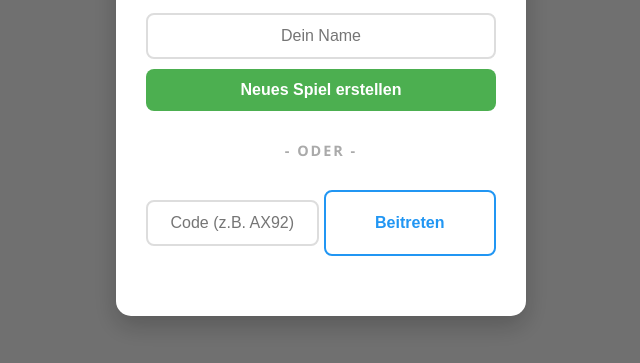
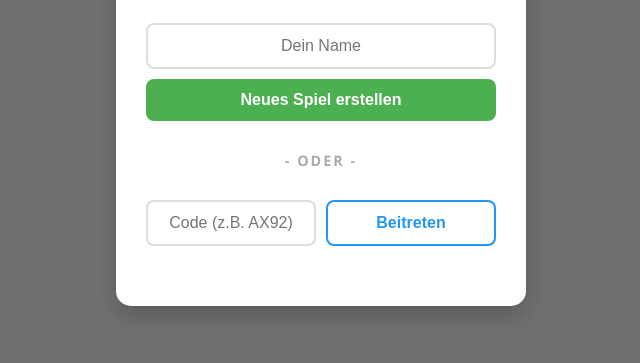
Before and after one commit to kaihar69/madn-game, a website: page public/index.html in a window 1280 px wide. Shown: the part 299-662 px from the top of the page, without its empty margins (319-959 px from the left). Drawn offline with nearby package versions, Linux system fonts and the light colour scheme; no server answers.

Commit message:
Update style.css

```diff
--- a/public/style.css
+++ b/public/style.css
@@ -146,7 +146,7 @@ button:disabled { background-color: #999 !important; opacity: 0.7; cursor: not-a
 
 #version-tag { position: fixed; bottom: 2px; right: 5px; font-size: 0.6rem; color: #999; }
 
-/* --- LANDING PAGE (HIER SIND DIE ÄNDERUNGEN) --- */
+/* --- LANDING PAGE --- */
 #landing-view {
     position: fixed; top: 0; left: 0; width: 100%; height: 100%;
     background: rgba(0,0,0,0.5); backdrop-filter: blur(5px);
@@ -157,20 +157,38 @@ button:disabled { background-color: #999 !important; opacity: 0.7; cursor: not-a
     box-shadow: 0 10px 25px rgba(0,0,0,0.2); text-align: center; width: 90%; max-width: 350px;
 }
 .landing-card h1 { margin-bottom: 10px; font-size: 1.5rem; }
-.landing-card input { width: 100%; padding: 12px; margin: 10px 0; border: 2px solid #ddd; border-radius: 8px; font-size: 1rem; text-align: center; box-sizing: border-box; }
-.big-btn { width: 100%; padding: 12px; border: none; border-radius: 8px; background-color: #4CAF50; color: white; font-size: 1rem; cursor: pointer; font-weight: bold; transition: transform 0.1s; }
+
+/* Input Styles allgemein */
+.landing-card input {
+    width: 100%; padding: 12px; margin: 10px 0; border: 2px solid #ddd;
+    border-radius: 8px; font-size: 1rem; text-align: center; box-sizing: border-box;
+}
+
+/* Großer Button oben */
+.big-btn {
+    width: 100%; padding: 12px; border: none; border-radius: 8px;
+    background-color: #4CAF50; color: white; font-size: 1rem; cursor: pointer;
+    font-weight: bold; transition: transform 0.1s;
+}
 .big-btn.outline { background-color: transparent; border: 2px solid #2196F3; color: #2196F3; }
 
-/* MEHR PLATZ FÜR DAS ODER */
 .divider {
-    margin: 30px 0; /* Mehr Abstand oben und unten */
-    color: #aaa;
-    font-size: 0.9rem;
-    font-weight: bold;
-    letter-spacing: 2px; /* Buchstaben etwas auseinander ziehen */
+    margin: 30px 0;
+    color: #aaa; font-size: 0.9rem; font-weight: bold; letter-spacing: 2px;
 }
 
-.join-area { display: flex; gap: 5px; }
+/* HIER DIE ÄNDERUNG FÜR GLEICHE BREITE */
+.join-area {
+    display: flex;
+    gap: 10px;
+    width: 100%;
+}
+/* Input und Button in der Join-Area sollen exakt gleich groß sein (flex: 1) */
+.join-area input, .join-area button {
+    flex: 1;
+    margin: 0 !important; /* Überschreibt das Margin vom generellen Input */
+}
+
 #landing-msg { color: #d32f2f; margin-top: 10px; font-weight: bold; min-height: 20px;}
 
 /* 3D WÜRFEL */
```
